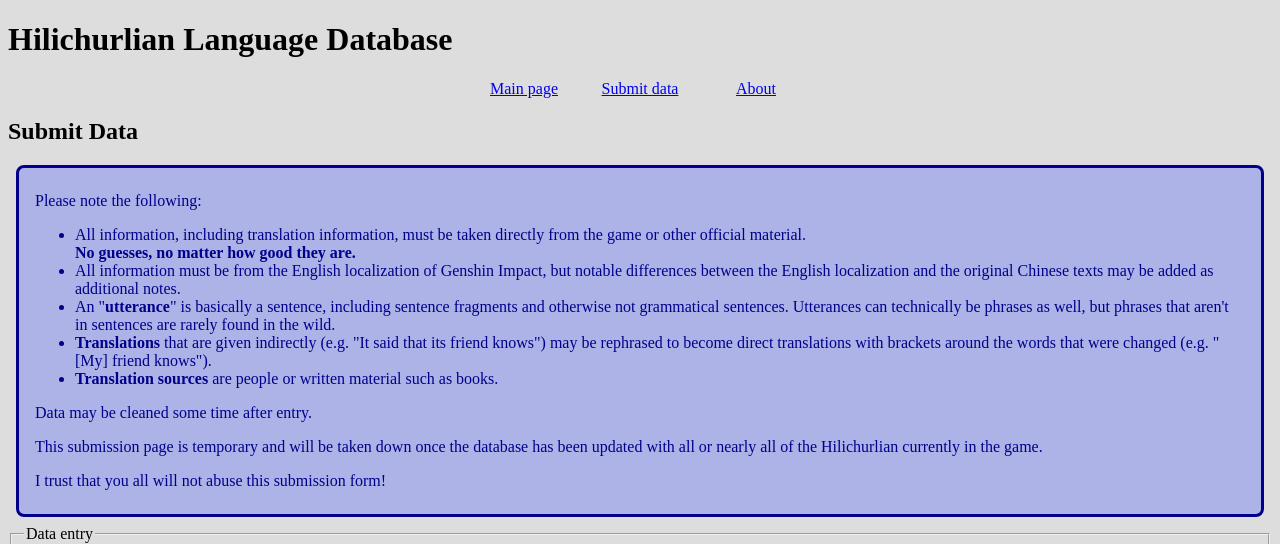
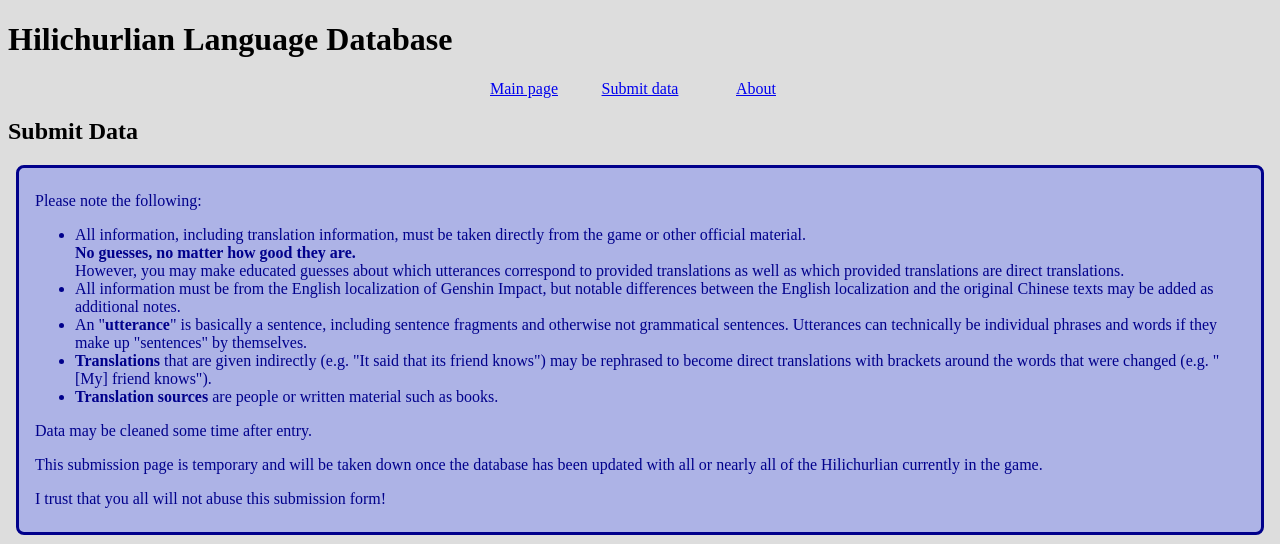
Before and after one commit to mengsarah/hilichurlian-database, a Django app: page /submit in a window 1280 px wide. Shown: the top 544 px of the page. Run offline with Django 3.2, Linux system fonts and the light colour scheme.

Commit message:
non-fn: update submission info

```diff
--- a/hilichurlian_database/templates/hilichurlian_database/submit.html
+++ b/hilichurlian_database/templates/hilichurlian_database/submit.html
@@ -7,9 +7,11 @@
 <div class="messages information">
 	<p>Please note the following:</p>
 	<ul>
-		<li>All information, including translation information, must be taken directly from the game or other official material.<br /><strong>No guesses, no matter how good they are.</strong></li>
+		<li>All information, including translation information, must be taken directly from the game or other official material.
+			<br /><strong>No guesses, no matter how good they are.</strong>
+			<br />However, you may make educated guesses about which utterances correspond to provided translations as well as which provided translations are direct translations.</li>
 		<li>All information must be from the English localization of Genshin Impact, but notable differences between the English localization and the original Chinese texts may be added as additional notes.</li>
-		<li>An "<strong>utterance</strong>" is basically a sentence, including sentence fragments and otherwise not grammatical sentences. Utterances can technically be phrases as well, but phrases that aren't in sentences are rarely found in the wild.</li>
+		<li>An "<strong>utterance</strong>" is basically a sentence, including sentence fragments and otherwise not grammatical sentences. Utterances can technically be individual phrases and words if they make up "sentences" by themselves.</li>
 		<li><strong>Translations</strong> that are given indirectly (e.g. "It said that its friend knows") may be rephrased to become direct translations with brackets around the words that were changed (e.g. "[My] friend knows").</li>
 		<li><strong>Translation sources</strong> are people or written material such as books.</li>
 	</ul>
```
